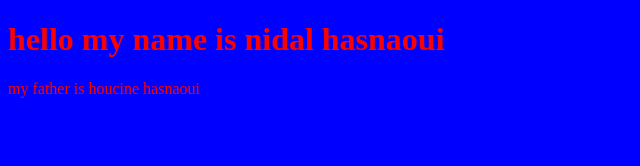
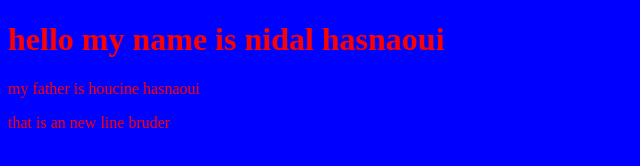
Before and after one commit to Nidal-Hasnaoui-zed/Nidal-Hasnaoui-zed, a plain HTML site: page index.html in a window 1280 px wide. Shown: the whole page, without its empty margins (0-640 px from the left). Drawn offline with Linux system fonts and the light colour scheme.

Commit message:
Updated index.html with a new line

```diff
--- a/index.html
+++ b/index.html
@@ -9,5 +9,6 @@
 <body>
     <h1>hello my name is nidal hasnaoui</h1>
     <p>my father is houcine hasnaoui</p>
+    <p>that is an new line bruder</p>
 </body>
 </html>
```
